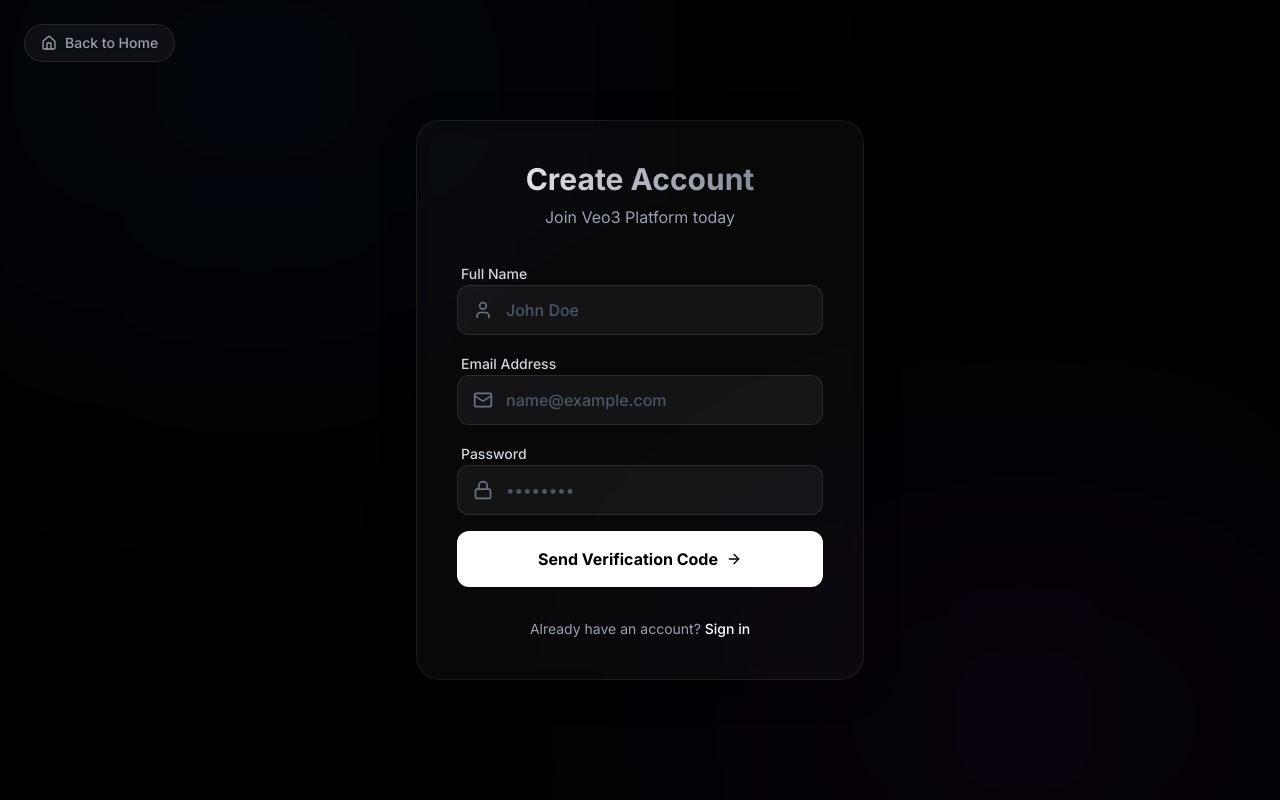
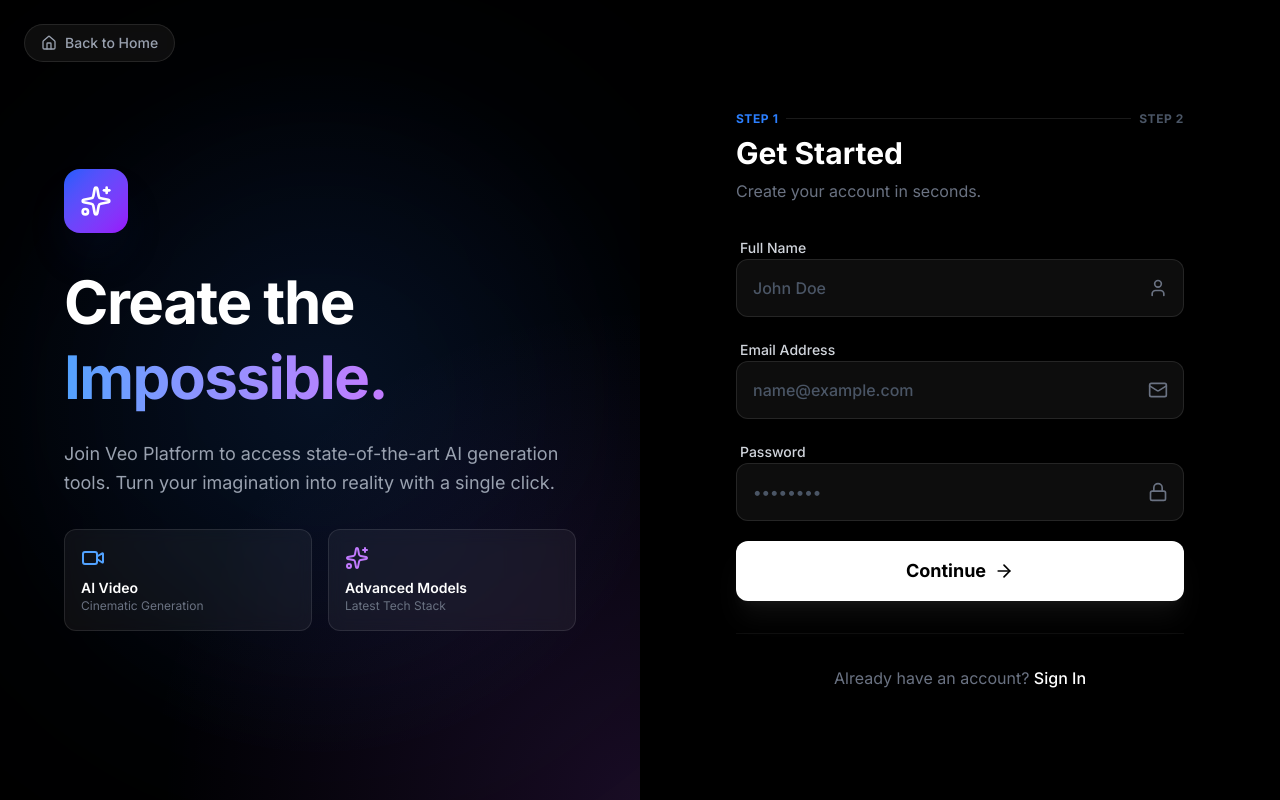
Before and after one commit to mohamedziro-coder/veo3-platform, a Next.js app: page /signup in a window 1280 px wide. Built offline with nearby package versions, Linux system fonts and the light colour scheme.

Commit message:
fix: resolve hydration error and React hooks order in voice page

```diff
--- a/src/app/signup/page.tsx
+++ b/src/app/signup/page.tsx
@@ -2,8 +2,10 @@
 
 import Link from "next/link";
 import { motion } from "framer-motion";
-import { Mail, Lock, User, ArrowRight, Github, Chrome } from "lucide-react";
+import { Mail, Lock, User, ArrowRight, Github, Chrome, Sparkles, Video } from "lucide-react";
 import { useState } from "react";
+import { useRouter } from "next/navigation";
+import { cn } from "@/lib/utils";
 import { useRouter } from "next/navigation";
 
 export default function SignupPage() {
@@ -100,81 +102,137 @@ export default function SignupPage() {
     };
 
     return (
-        <main className="min-h-screen flex items-center justify-center p-4 relative overflow-hidden bg-black">
-            {/* Background Ambience */}
-            <div className="fixed inset-0 pointer-events-none">
-                <div className="absolute top-[-20%] left-[-10%] w-[60%] h-[60%] rounded-full bg-blue-900/10 blur-[150px]" />
-                <div className="absolute bottom-[-20%] right-[-10%] w-[60%] h-[60%] rounded-full bg-purple-900/10 blur-[150px]" />
+        <main className="min-h-screen flex bg-black overflow-hidden font-sans selection:bg-blue-500/30">
+            {/* LEFT SIDE - VISUALS (Desktop Only) */}
+            <div className="hidden lg:flex w-1/2 relative bg-black items-center justify-center p-12 overflow-hidden">
+                <div className="absolute inset-0 z-0">
+                    <div className="absolute top-0 left-0 w-full h-full bg-[radial-gradient(circle_at_50%_50%,rgba(59,130,246,0.1),transparent_70%)]" />
+                    <div className="absolute bottom-0 right-0 w-[80%] h-[80%] bg-[radial-gradient(circle_at_100%_100%,rgba(168,85,247,0.15),transparent_60%)]" />
+                    <div className="absolute top-1/2 left-1/2 -translate-x-1/2 -translate-y-1/2 w-[600px] h-[600px] bg-blue-600/5 blur-[120px] rounded-full animate-pulse" />
                 </div>
 
+                <div className="relative z-10 max-w-lg">
                     <motion.div
                         initial={{ opacity: 0, y: 20 }}
                         animate={{ opacity: 1, y: 0 }}
-                className="w-full max-w-md relative z-10"
+                        transition={{ duration: 0.8, ease: "easeOut" }}
                     >
-                <div className="glass-panel p-8 md:p-10 rounded-3xl border border-white/10 bg-black/40 backdrop-blur-xl">
-                    <div className="text-center mb-8">
-                        <h1 className="text-3xl font-bold bg-gradient-to-r from-white to-gray-500 bg-clip-text text-transparent mb-2">
-                            {step === 'form' ? 'Create Account' : 'Verify Email'}
+                        <div className="w-16 h-16 rounded-2xl bg-gradient-to-br from-blue-600 to-purple-600 flex items-center justify-center mb-8 shadow-2xl shadow-blue-900/20">
+                            <Sparkles className="w-8 h-8 text-white" />
+                        </div>
+                        <h1 className="text-6xl font-bold tracking-tight text-white mb-6 leading-tight">
+                            Create the <span className="text-transparent bg-clip-text bg-gradient-to-r from-blue-400 to-purple-400">Impossible.</span>
                         </h1>
-                        <p className="text-gray-400">
-                            {step === 'form' ? 'Join Veo3 Platform today' : `Enter the code sent to ${email}`}
+                        <p className="text-lg text-gray-400 leading-relaxed mb-8">
+                            Join Veo Platform to access state-of-the-art AI generation tools.
+                            Turn your imagination into reality with a single click.
                         </p>
-                        {step === 'verify' && (
-                            <div className="mt-4 px-4 py-2 rounded-lg bg-blue-500/10 border border-blue-500/20 text-blue-200 text-xs font-mono flex flex-col items-center gap-1">
-                                <span className="text-blue-400 uppercase tracking-wider text-[10px]">Development Mode</span>
-                                <div>Your code is: <span className="font-bold text-white text-lg tracking-widest">{serverCode}</span></div>
+
+                        <div className="grid grid-cols-2 gap-4">
+                            <div className="p-4 rounded-xl bg-white/5 border border-white/10 backdrop-blur-sm">
+                                <Video className="w-6 h-6 text-blue-400 mb-2" />
+                                <div className="text-sm font-semibold text-white">AI Video</div>
+                                <div className="text-xs text-gray-500"> Cinematic Generation</div>
                             </div>
-                        )}
+                            <div className="p-4 rounded-xl bg-white/5 border border-white/10 backdrop-blur-sm">
+                                <Sparkles className="w-6 h-6 text-purple-400 mb-2" />
+                                <div className="text-sm font-semibold text-white">Advanced Models</div>
+                                <div className="text-xs text-gray-500"> Latest Tech Stack</div>
+                            </div>
+                        </div>
+                    </motion.div>
+                </div>
+            </div>
+
+            {/* RIGHT SIDE - FORM */}
+            <div className="w-full lg:w-1/2 relative flex items-center justify-center p-6 lg:p-12">
+                {/* Mobile Background */}
+                <div className="absolute inset-0 lg:hidden pointer-events-none z-0">
+                    <div className="absolute top-[-20%] right-[-20%] w-[80%] h-[80%] bg-blue-900/20 blur-[100px] rounded-full" />
+                    <div className="absolute bottom-[-20%] left-[-20%] w-[80%] h-[80%] bg-purple-900/20 blur-[100px] rounded-full" />
+                </div>
+
+                <div className="w-full max-w-md relative z-10">
+                    <motion.div
+                        initial={{ opacity: 0 }}
+                        animate={{ opacity: 1 }}
+                        className="mb-8 lg:hidden"
+                    >
+                        <div className="flex items-center gap-2 font-bold text-xl tracking-tighter text-white">
+                            <div className="w-8 h-8 rounded-lg bg-gradient-to-br from-blue-600 to-purple-600 flex items-center justify-center">
+                                <Sparkles className="w-4 h-4 text-white" />
+                            </div>
+                            <span>Veo Platform</span>
+                        </div>
+                    </motion.div>
+
+                    <motion.div
+                        key={step}
+                        initial={{ opacity: 0, x: 20 }}
+                        animate={{ opacity: 1, x: 0 }}
+                        className="relative"
+                    >
+                        <div className="mb-8">
+                            <div className="flex items-center gap-2 mb-2">
+                                <span className={cn("text-xs font-bold uppercase tracking-wider", step === 'form' ? "text-blue-500" : "text-gray-600")}>Step 1</span>
+                                <div className="h-px flex-1 bg-white/10" />
+                                <span className={cn("text-xs font-bold uppercase tracking-wider", step === 'verify' ? "text-blue-500" : "text-gray-600")}>Step 2</span>
+                            </div>
+                            <h2 className="text-3xl font-bold text-white mb-2">
+                                {step === 'form' ? 'Get Started' : 'Verify Email'}
+                            </h2>
+                            <p className="text-gray-500">
+                                {step === 'form' ? 'Create your account in seconds.' : `We sent a code to ${email}`}
+                            </p>
                         </div>
 
                         {step === 'form' ? (
-                        <form onSubmit={handleSendCode} className="space-y-4">
+                            <form onSubmit={handleSendCode} className="space-y-5">
                                 <div className="space-y-2">
                                     <label className="text-sm font-medium text-gray-300 ml-1">Full Name</label>
                                     <div className="relative group/input">
-                                    <User className="absolute left-4 top-1/2 -translate-y-1/2 w-5 h-5 text-gray-500 group-focus-within/input:text-white transition-colors" />
                                         <input
                                             type="text"
-                                        placeholder="John Doe"
                                             value={name}
                                             onChange={(e) => setName(e.target.value)}
-                                        className="w-full bg-white/5 border border-white/10 rounded-xl px-12 py-3 text-white placeholder-gray-600 focus:outline-none focus:border-white/30 transition-all font-medium"
+                                            placeholder="John Doe"
+                                            className="w-full pl-4 pr-4 py-4 rounded-xl bg-white/5 border border-white/10 text-white placeholder-gray-600 focus:outline-none focus:border-blue-500 focus:bg-white/10 transition-all font-medium"
                                             required
                                         />
+                                        <User className="absolute right-4 top-1/2 -translate-y-1/2 w-5 h-5 text-gray-500 pointer-events-none" />
                                     </div>
                                 </div>
                                 <div className="space-y-2">
                                     <label className="text-sm font-medium text-gray-300 ml-1">Email Address</label>
                                     <div className="relative group/input">
-                                    <Mail className="absolute left-4 top-1/2 -translate-y-1/2 w-5 h-5 text-gray-500 group-focus-within/input:text-white transition-colors" />
                                         <input
                                             type="email"
-                                        placeholder="name@example.com"
                                             value={email}
                                             onChange={(e) => setEmail(e.target.value)}
-                                        className="w-full bg-white/5 border border-white/10 rounded-xl px-12 py-3 text-white placeholder-gray-600 focus:outline-none focus:border-white/30 transition-all font-medium"
+                                            placeholder="name@example.com"
+                                            className="w-full pl-4 pr-4 py-4 rounded-xl bg-white/5 border border-white/10 text-white placeholder-gray-600 focus:outline-none focus:border-blue-500 focus:bg-white/10 transition-all font-medium"
                                             required
                                         />
+                                        <Mail className="absolute right-4 top-1/2 -translate-y-1/2 w-5 h-5 text-gray-500 pointer-events-none" />
                                     </div>
                                 </div>
                                 <div className="space-y-2">
                                     <label className="text-sm font-medium text-gray-300 ml-1">Password</label>
                                     <div className="relative group/input">
-                                    <Lock className="absolute left-4 top-1/2 -translate-y-1/2 w-5 h-5 text-gray-500 group-focus-within/input:text-white transition-colors" />
                                         <input
                                             type="password"
-                                        placeholder="••••••••"
                                             value={password}
                                             onChange={(e) => setPassword(e.target.value)}
-                                        className="w-full bg-white/5 border border-white/10 rounded-xl px-12 py-3 text-white placeholder-gray-600 focus:outline-none focus:border-white/30 transition-all font-medium"
+                                            placeholder="••••••••"
+                                            className="w-full pl-4 pr-4 py-4 rounded-xl bg-white/5 border border-white/10 text-white placeholder-gray-600 focus:outline-none focus:border-blue-500 focus:bg-white/10 transition-all font-medium"
                                             required
                                         />
+                                        <Lock className="absolute right-4 top-1/2 -translate-y-1/2 w-5 h-5 text-gray-500 pointer-events-none" />
                                     </div>
                                 </div>
 
                                 {error && (
-                                <div className="text-red-400 text-sm text-center bg-red-900/20 p-2 rounded-lg">
+                                    <div className="p-3 rounded-lg bg-red-500/10 border border-red-500/20 text-red-400 text-sm text-center">
                                         {error}
                                     </div>
                                 )}
@@ -182,36 +240,56 @@ export default function SignupPage() {
                                 <button
                                     type="submit"
                                     disabled={isLoading}
-                                className="w-full bg-white text-black font-bold py-4 rounded-xl hover:bg-gray-100 transition-all transform hover:scale-[1.02] active:scale-[0.98] disabled:opacity-50 disabled:cursor-not-allowed flex items-center justify-center gap-2"
+                                    className="w-full py-4 rounded-xl bg-white text-black font-bold text-lg hover:bg-gray-200 transition-all transform hover:scale-[1.01] active:scale-[0.99] disabled:opacity-50 disabled:cursor-not-allowed flex items-center justify-center gap-2 shadow-xl shadow-white/5"
                                 >
                                     {isLoading ? (
                                         <div className="w-5 h-5 border-2 border-black/30 border-t-black rounded-full animate-spin" />
                                     ) : (
                                         <>
-                                        <span>Send Verification Code</span>
-                                        <ArrowRight className="w-4 h-4" />
+                                            <span>Continue</span>
+                                            <ArrowRight className="w-5 h-5" />
                                         </>
                                     )}
                                 </button>
                             </form>
                         ) : (
                             <form onSubmit={handleVerifyAndSignup} className="space-y-6">
-                            <div className="space-y-2">
-                                <label className="text-sm font-medium text-gray-300 ml-1">Verification Code</label>
+                                <div className="space-y-4">
                                     <input
                                         type="text"
-                                    placeholder="123456"
                                         value={code}
                                         onChange={(e) => setCode(e.target.value)}
+                                        placeholder="000000"
                                         maxLength={6}
-                                    className="w-full bg-white/5 border border-white/10 rounded-xl px-6 py-4 text-center text-3xl tracking-[1em] text-white placeholder-gray-700 focus:outline-none focus:border-white/30 transition-all font-mono"
+                                        className="w-full py-6 text-center text-4xl font-mono tracking-[0.5em] bg-transparent border-b-2 border-white/20 text-white placeholder-white/10 focus:outline-none focus:border-blue-500 transition-all"
+                                        autoFocus
                                         required
-                                    autoFocus
                                     />
+                                    <div className="text-center text-sm text-gray-500">
+                                        Enter the 6-digit code we sent you.
+                                    </div>
                                 </div>
 
+                                {step === 'verify' && (
+                                    <motion.div
+                                        initial={{ opacity: 0, scale: 0.9 }}
+                                        animate={{ opacity: 1, scale: 1 }}
+                                        className="mx-auto max-w-xs px-4 py-3 rounded-xl bg-blue-500/5 border border-blue-500/10 backdrop-blur-md"
+                                    >
+                                        <div className="flex items-center justify-between gap-3">
+                                            <div className="flex flex-col">
+                                                <span className="text-[10px] uppercase tracking-wider text-blue-400 font-bold">Resend Simulator</span>
+                                                <span className="text-xs text-blue-200">Testing Code</span>
+                                            </div>
+                                            <div className="px-3 py-1 rounded bg-blue-500/20 text-white font-mono font-bold tracking-widest border border-blue-500/30">
+                                                {serverCode}
+                                            </div>
+                                        </div>
+                                    </motion.div>
+                                )}
+
                                 {error && (
-                                <div className="text-red-400 text-sm text-center bg-red-900/20 p-2 rounded-lg">
+                                    <div className="p-3 rounded-lg bg-red-500/10 border border-red-500/20 text-red-400 text-sm text-center">
                                         {error}
                                     </div>
                                 )}
@@ -219,33 +297,36 @@ export default function SignupPage() {
                                 <button
                                     type="submit"
                                     disabled={isLoading}
-                                className="w-full bg-gradient-to-r from-green-500 to-emerald-500 text-white font-bold py-4 rounded-xl shadow-lg shadow-green-500/20 hover:shadow-green-500/40 transition-all transform hover:scale-[1.02] active:scale-[0.98] disabled:opacity-50 flex items-center justify-center gap-2"
+                                    className="w-full py-4 rounded-xl bg-gradient-to-r from-blue-600 to-purple-600 text-white font-bold text-lg hover:shadow-lg hover:shadow-blue-500/20 transition-all transform hover:scale-[1.01] active:scale-[0.99] disabled:opacity-50 flex items-center justify-center gap-2"
                                 >
                                     {isLoading ? (
                                         <div className="w-5 h-5 border-2 border-white/30 border-t-white rounded-full animate-spin" />
                                     ) : (
-                                    <span>Verify & Create Account</span>
+                                        <span>Verify Account</span>
                                     )}
                                 </button>
 
                                 <button
                                     type="button"
                                     onClick={() => setStep('form')}
-                                className="w-full text-gray-500 hover:text-white text-sm transition-colors"
+                                    className="w-full text-sm text-gray-500 hover:text-white transition-colors py-2"
                                 >
-                                Back to Signup
+                                    Change Email
                                 </button>
                             </form>
                         )}
 
-                    <div className="mt-8 text-center text-sm text-gray-400">
+                        <div className="mt-8 pt-8 border-t border-white/5 text-center">
+                            <p className="text-gray-500">
                                 Already have an account?{" "}
                                 <Link href="/login" className="text-white hover:text-blue-400 font-medium transition-colors">
-                            Sign in
+                                    Sign In
                                 </Link>
+                            </p>
+                        </div>
+                    </motion.div>
                 </div>
             </div>
-            </motion.div>
         </main>
     );
 }
```
Lines whose indentation alone changed are shown as unchanged.
